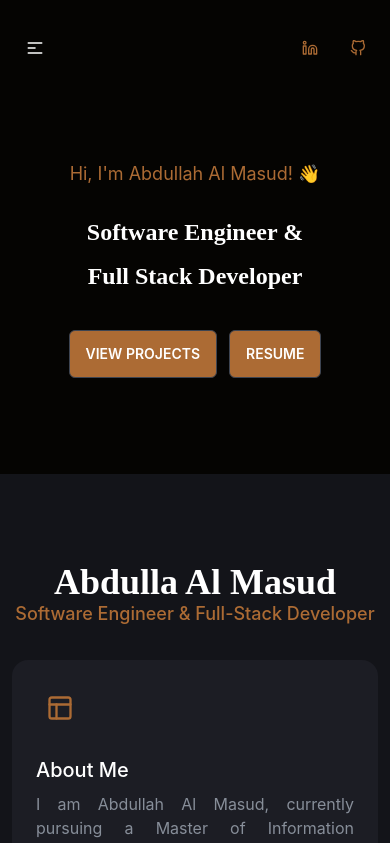
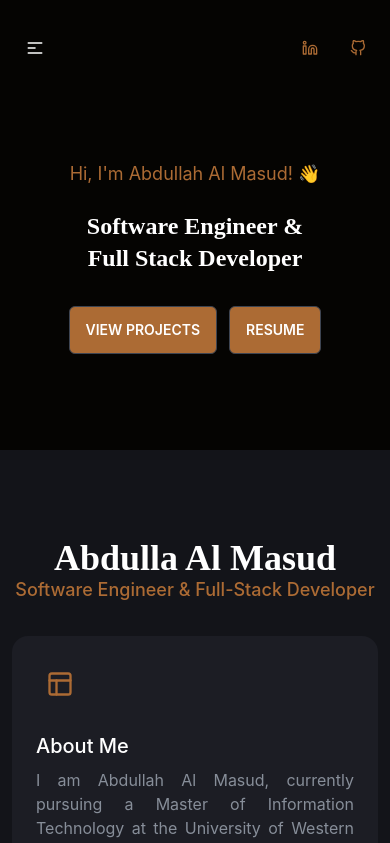
Before and after one commit to abdullah-masud/My-Portfolio, a React (Create React App) app: page / in a window 390 px wide. Shown: the top 843 px of the page. Built offline with nearby package versions, Linux system fonts and the light colour scheme.

Commit message:
responsive

```diff
--- a/src/Pages/Home/Hero.js
+++ b/src/Pages/Home/Hero.js
@@ -15,11 +15,10 @@ const Hero = () => {
                         <p className='text-lg text-accent text-md mb-[22px] mx-auto' >
                             Hi, I'm Abdullah Al Masud! 👋
                         </p>
-                        <h1 className='text-2xl  text-white font-primary leading-[44px] md:text-5xl md:leading-tight lg:text-6xl lg:leading-[1.2] font-bold md:tracking-[-2px] lg:mb-0 mb-3 lg:text-start text-center lg:px-0 px-20 '>
+                        <h1 className='text-2xl text-white font-primary leading-[32px] md:text-5xl md:leading-tight lg:text-6xl lg:leading-[1.2] font-bold md:tracking-[-2px] lg:mb-0 mb-3 lg:text-start text-center lg:px-0 px-20'>
                             Software Engineer & Full Stack Developer
+                        </h1>
 
-
-                        </h1>
 
                         <div className='flex gap-x-3 lg:mt-0 mt-5 lg:flex-row   mx-auto '>
                             <Link to='portfolio' activeClass='active'
```
